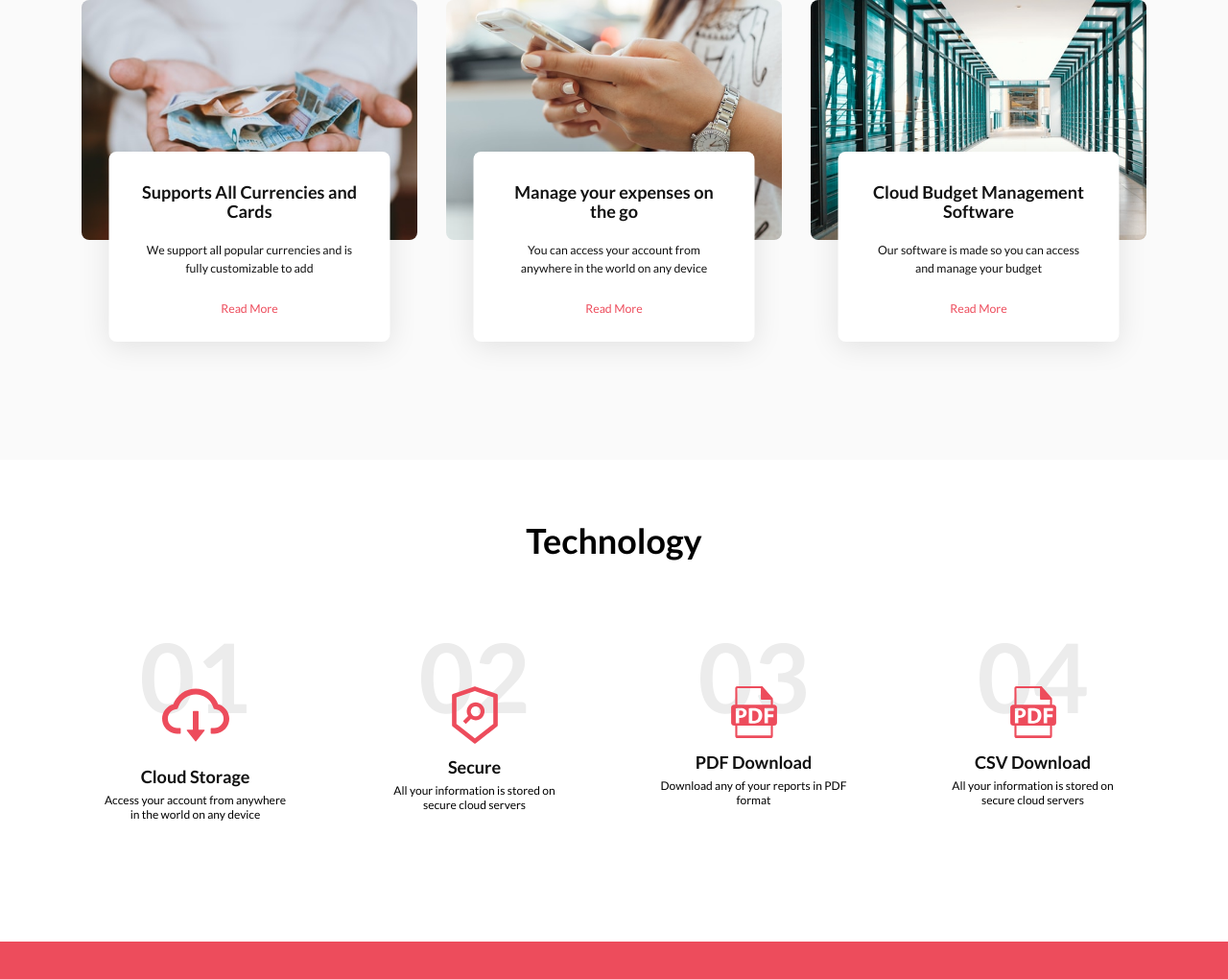
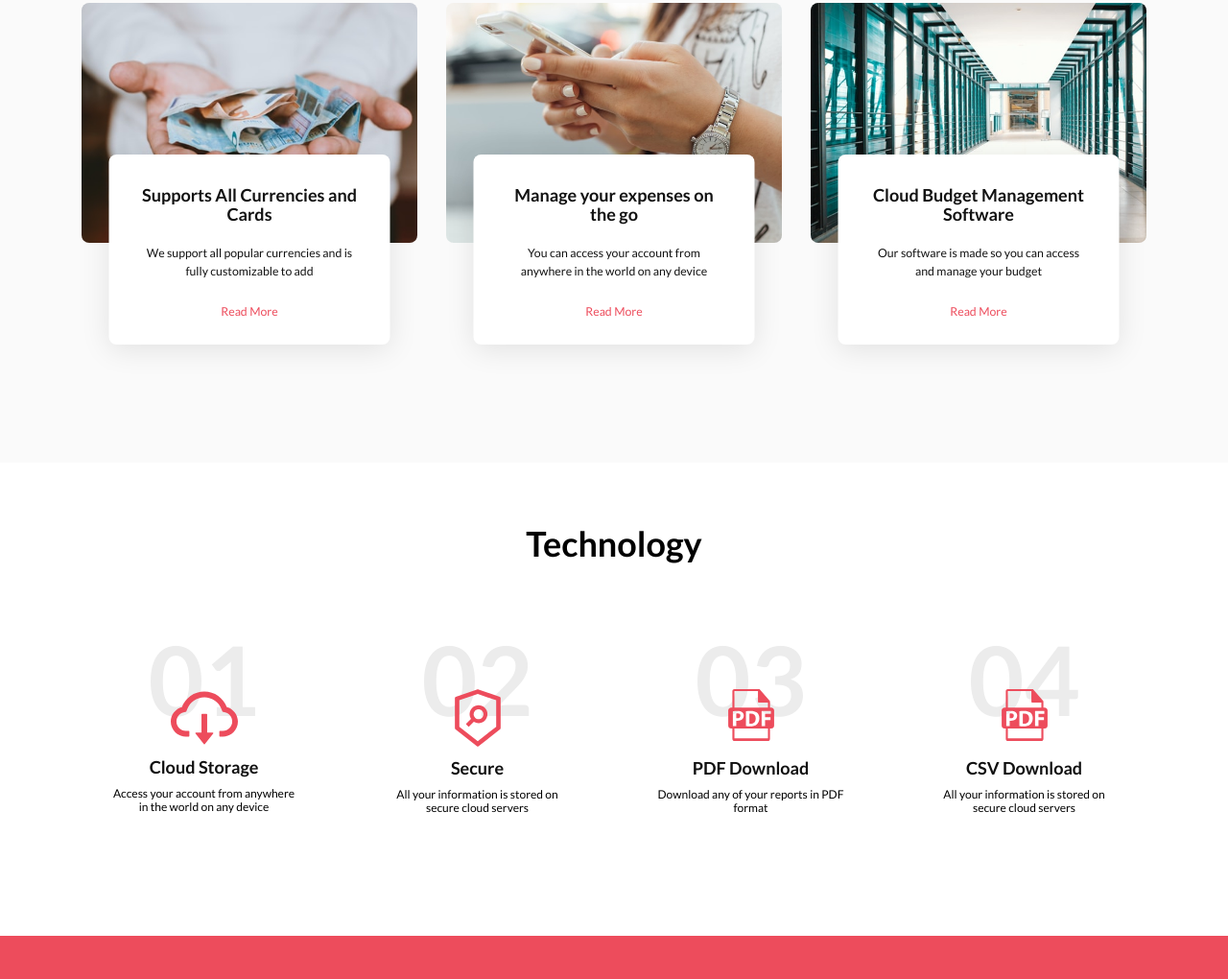
Before and after one commit to holdiana/practical-course, a plain HTML site: page cloudbudget/src/index.html in a window 1280 px wide. Shown: the part 1530-2550 px from the top of the page at 96% size. Drawn offline with nearby package versions, Linux system fonts and the light colour scheme.

Commit message:
fix: fixed remarks all of the  project

```diff
--- a/cloudbudget/src/index.html
+++ b/cloudbudget/src/index.html
@@ -83,7 +83,8 @@
 		<div class="container">
 			<h2 class="features__title">Features</h2>
 			<ul class="features__inner">
-				<li class="features__inner-image features__inner-image--first">
+				<li class="features__inner-holder">
+					<div class="features__inner-image features__inner-image--first"></div>
 					<div class="features__inner-front">
 						<div class="features__inner-items ">
 							<h3 class="features__inner-title">Supports All Currencies and Cards</h3>
@@ -91,8 +92,10 @@
 							</p>
 							<a href="#" class="features__inner-link link__more">Read More</a>
 						</div>
+					</div>
 				</li>
-				<li class="features__inner-image features__inner-image--second">
+				<li class="features__inner-holder ">
+					<div class="features__inner-image features__inner-image--second"></div>
 					<div class="features__inner-front">
 						<div class="features__inner-items">
 							<h3 class="features__inner-title">Manage your expenses on the go</h3>
@@ -101,14 +104,18 @@
 							</p>
 							<a href="#" class="features__inner-link link__more">Read More</a>
 						</div>
+						</div>
 				</li>
-				<li class="features__inner-image features__inner-image--third">
+				<li class="features__inner-holder">
+					<div class="features__inner-image  features__inner-image--third"></div>
 					<div class="features__inner-front">
 						<div class="features__inner-items">
 							<h3 class="features__inner-title">Cloud Budget Management Software</h3>
 							<p class="features__inner-descr">Our software is made so you can access and manage your budget</p>
 							<a href="#" class="features__inner-link link__more">Read More</a>
 						</div>
+						</div>
+
 				</li>
 			</ul>
 		</div>
@@ -118,42 +125,51 @@
 			<h2 class="technology__title">Technology
 			</h2>
 			<ul class="technology__inner">
-				<li class="technology__inner-number"> 01
+				<li class="technology__inner-box">
+					<p class="technology__inner-number">01</p>
+					<img src="../assets/icons/cloud.svg" alt="icon access"
+								class="technology__inner-icon technology__inner-icon--cloud">
 					<div class="technology__inner-front">
 						<div class="technology__inner-items ">
-							<img src="../assets/icons/cloud.svg" alt="icon access"
-								class="technology__inner-icon technology__inner-icon--cloud">
-							<h3 class="technology__inner-title">Cloud Storage</h3>
+							<h3 class="technology__inner-title technology__inner-title--cloud">Cloud Storage</h3>
 							<p class="technology__inner-descr">Access your account from anywhere in the world on any device
 							</p>
 						</div>
+						</div>
 				</li>
-				<li class="technology__inner-number"> 02
+				<li class="technology__inner-box">
+					<p class="technology__inner-number">02</p>
+					<img src="../assets/icons/search.svg" alt="icon secure" class="technology__inner-icon">
 					<div class="technology__inner-front">
 						<div class="technology__inner-items">
-							<img src="../assets/icons/search.svg" alt="icon secure" class="technology__inner-icon">
-							<h3 class="technology__inner-title">Secure</h3>
+							<h3 class="technology__inner-title technology__inner-title--secure">Secure</h3>
 							<p class="technology__inner-descr">All your information is stored on secure cloud servers
 							</p>
 						</div>
+						</div>
+
 				</li>
-				<li class="technology__inner-number"> 03
+				<li class="technology__inner-box">
+					<p class="technology__inner-number">03</p>
+					<img src="../assets/icons/PDF_icon.svg" alt="icon PDF Download" class="technology__inner-icon">
 					<div class="technology__inner-front">
 						<div class="technology__inner-items">
-							<img src="../assets/icons/PDF_icon.svg" alt="icon PDF Download" class="technology__inner-icon">
 							<h3 class="technology__inner-title">PDF Download</h3>
 							<p class="technology__inner-descr">Download any of your reports in PDF format
 							</p>
 						</div>
+					</div>
 				</li>
-				<li class="technology__inner-number"> 04
+				<li class="technology__inner-box">
+					<p class="technology__inner-number">04</p>
+					<img src="../assets/icons/PDF_icon.svg" alt="icon CSV Download" class="technology__inner-icon">
 					<div class="technology__inner-front">
 						<div class="technology__inner-items">
-							<img src="../assets/icons/PDF_icon.svg" alt="icon CSV Download" class="technology__inner-icon">
 							<h3 class="technology__inner-title">CSV Download</h3>
 							<p class="technology__inner-descr">All your information is stored on secure cloud servers
 							</p>
 						</div>
+					</div>
 				</li>
 			</ul>
 		</div>
--- a/cloudbudget/src/scss/_contactform.scss
+++ b/cloudbudget/src/scss/_contactform.scss
@@ -88,7 +88,7 @@
 			width: 540px;
 		}
 		@include sm-tablet {
-			max-width: 375px;
+			max-width: 345px;
 		}
 		@include media-mobile {
 			max-width: 320px;
--- a/cloudbudget/src/scss/_features.scss
+++ b/cloudbudget/src/scss/_features.scss
@@ -17,15 +17,10 @@
 		@include media-tablet {
 			flex-wrap: wrap;
 		}
+		&-holder{
+			position: relative;
+			flex-basis: 33%;
 
-		&-image {
-			position: relative;
-			max-width: 350px;
-			height: 250px;
-			background-repeat: no-repeat;
-			background-size: cover;
-			border-radius: 8px;
-			flex-basis: 33%;
 			@include media-tablet {
 				flex-basis: 45%;
 			}
@@ -39,8 +34,21 @@
 				}
 				@include media-tablet {
 					margin-bottom: 150px;
+					margin-right: 0px;
 				}
 			}
+		}
+		&-image {
+			max-width: 350px;
+			height: 250px;
+			background-repeat: no-repeat;
+			background-size: cover;
+			border-radius: 8px;
+			@include sm-tablet {
+				margin: 0 auto;
+
+			}
+
 			&--first {
 				background-image: url("../../assets/images/future_01.jpg");
 			}
@@ -50,6 +58,7 @@
 			&--third {
 				background-image: url("../../assets/images/future_03.jpg");
 			}
+
 		}
 		&-front {
 			width: 293px;
--- a/cloudbudget/src/scss/_general.scss
+++ b/cloudbudget/src/scss/_general.scss
@@ -19,6 +19,7 @@ body {
 	font-weight: 400;
 	line-height: 140%;
 	overflow-x: hidden;
+
 }
 ul {
 	list-style-type: none;
@@ -47,10 +48,10 @@ h1 {
 		font-size: 4rem;
 	}
 	@include sm-tablet {
-		font-size: 2.8rem;
+		font-size: 2.5rem;
 	}
 	@include media-mobile-small {
-		font-size: 2.2rem;
+		font-size: 2.3rem;
 	}
 }
 h2 {
--- a/cloudbudget/src/scss/_header.scss
+++ b/cloudbudget/src/scss/_header.scss
@@ -70,24 +70,23 @@
 				flex-direction: column;
 				justify-content: start;
 				align-items:flex-end;
-				max-width: 345px;
-
 				position: fixed;
 			// position: absolute;
 			top: 80px;
 			right: -100%;
 			width: 100%;
-			height: 50vh;
+			height: 100vh;
 			background-color: rgba(182, 68, 68, 0.65);
 			padding: 20px 30px 30px 30px;
 			transition: right 0.8s;
 			overflow: auto;
+			z-index: 22;
 
 		&._active {
 			right: 0;
-			@include media-mobile {
-				right: 1%;
-			}
+			// @include media-mobile {
+			// 	right: 1%;
+			// }
 		}
 				& li {
 					margin: 30px 0 ;
@@ -100,7 +99,7 @@
 				}
 			}
 			@include media-mobile {
-				max-width: 300px;
+
 				justify-content: center;
 				align-items:center;
 			}
@@ -148,9 +147,11 @@
 			}
 		}
 		& .header__burger._active {
+
 			& span {
 				transform: scale(0) translate(0px, -50%);
 			}
+
 			&::before {
 				top: 50%;
 				transform: rotate(-45deg) translate(0px, -50%);
@@ -199,6 +200,7 @@
 			width: 30px;
 			height: 25px;
 			background-color: transparent;
+			z-index: 22;
 		}
 		& span {
 			position: absolute;
@@ -207,10 +209,12 @@
 			height: 2.5px;
 			top: 49%;
 			background-color: $white_txt-color;
+			z-index: 23;
 
 			//close menu
 			transition: all ease 0.3s;
 			transform: scale(1) translate(0px, -50%);
+
 		}
 	}
 }
--- a/cloudbudget/src/scss/_management.scss
+++ b/cloudbudget/src/scss/_management.scss
@@ -1,5 +1,5 @@
 .management {
-	padding: 94px 0 95px 0;
+	padding: 97px 0 95px 0;
 	@include laptop-l {
 		padding: 84px 0 85px 0;
 	}
--- a/cloudbudget/src/scss/_technology.scss
+++ b/cloudbudget/src/scss/_technology.scss
@@ -13,17 +13,16 @@
 	&__inner {
 		display: flex;
 		justify-content: center;
-
 		@include media-tablet {
 			flex-wrap: wrap;
 		}
-
-		&-number {
-			max-width: 196px;
+		&-box{
+			max-width: 255px;
+			flex-basis: 25%;
 			text-align: center;
-			font-weight: 700;
-			font-size: 7.14rem;
-			color: #10101014;
+			@include laptop-l {
+				flex-basis: 50%;
+			}
 			@include media-tablet {
 				padding-bottom: 50px;
 			}
@@ -32,26 +31,43 @@
 				flex-basis: 100%;
 			}
 			&:not(:last-child) {
-				margin-right: 96px;
+				margin-right: 30px;
 				@include media-tablet {
 					margin-right: 0px;
 				}
 			}
 		}
+		&-number {
+			max-width: 117px;
+			text-align: center;
+			font-weight: 700;
+			font-size: 7.14rem;
+			color: #10101014;
+			margin: 0 auto;
+		}
+		&-items{
+			margin: 0 auto;
+			text-align: center;
+		}
 		&-icon {
+		padding: 0 0 14px 0;
 			&--cloud {
 				margin-top: -10px;
 			}
 		}
 		&-title {
 			color: $descr_color;
-
-			&:not(:first-child) {
-				padding: 15px 0 8px 0;
+			padding-bottom: 10px;
+			&--cloud{
+				margin-top: -16px ;
+			}
+			&--secure{
+				margin-top: -5px;
 			}
 		}
 		&-descr {
 			max-width: 195px;
+			margin: 0 auto;
 			text-align: center;
 			font-size: 0.86rem;
 			line-height: 120%;
```
Also changed, not shown: cloudbudget/src/css/style.css.
